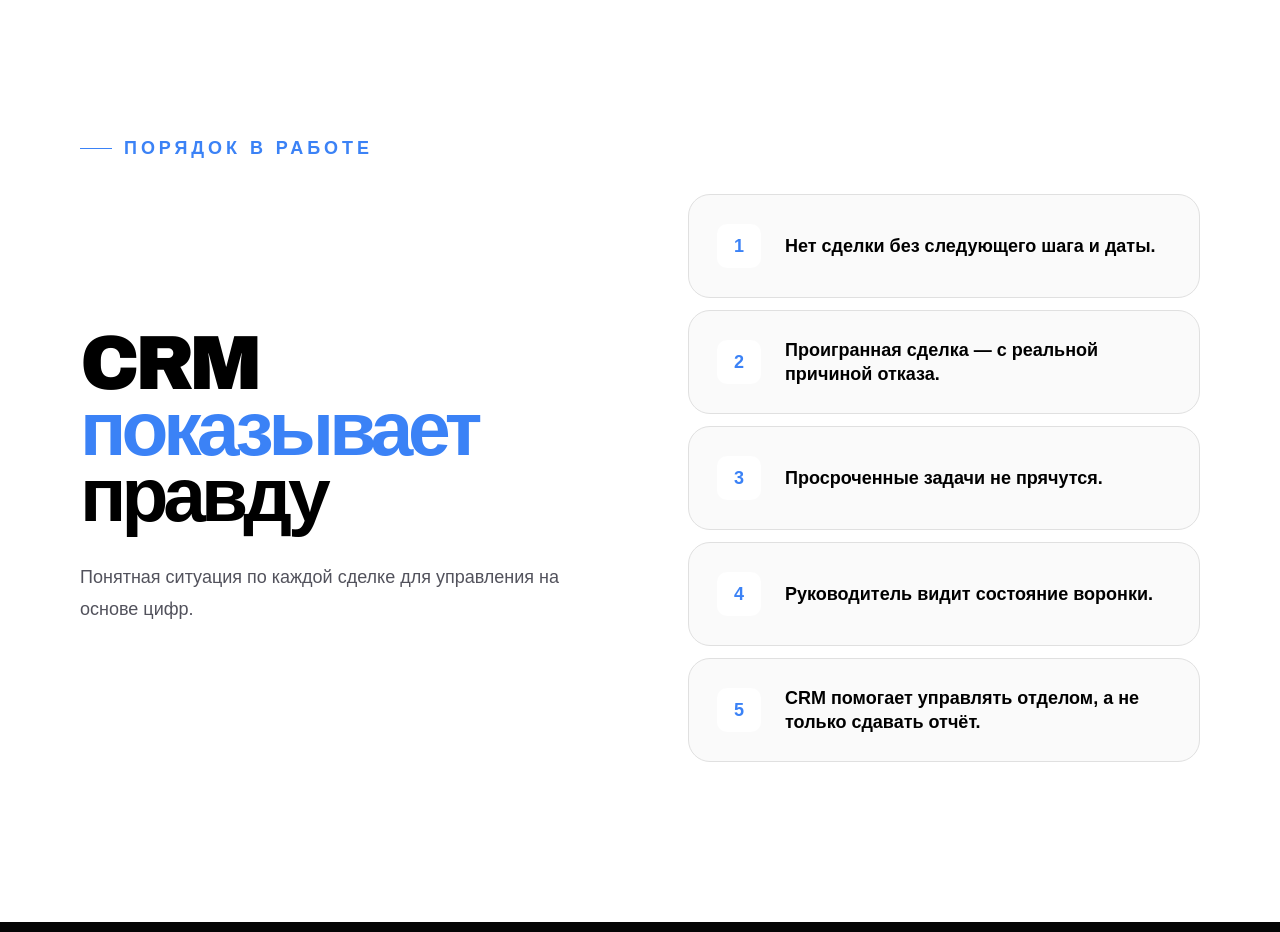
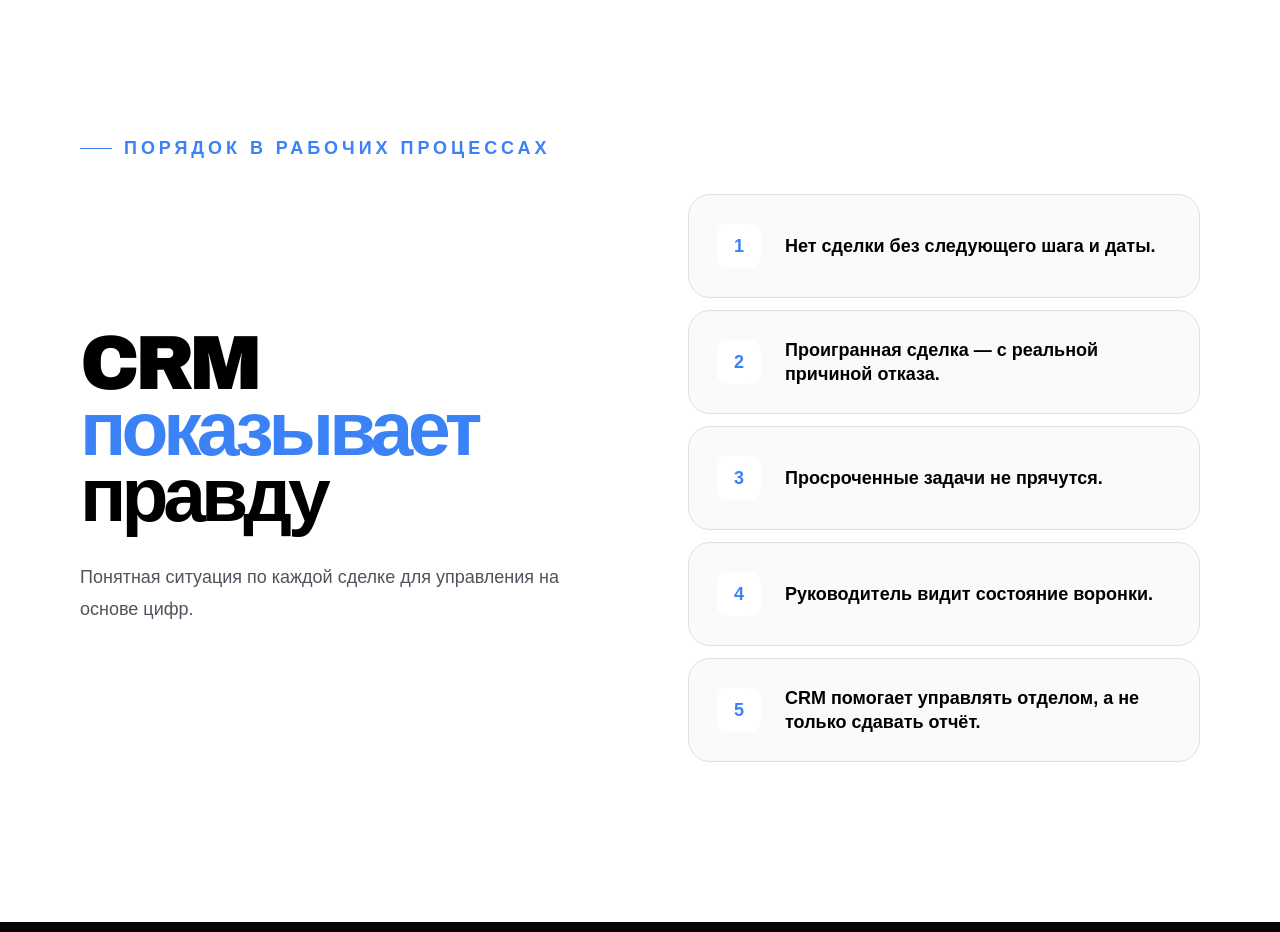
Before and after one commit to d92da/salesunit, a Next.js app: page / in a window 1280 px wide. Shown: the part 4040-4972 px from the top of the page. Built offline with nearby package versions, Linux system fonts and the light colour scheme.

Commit message:
Update home.ts

```diff
--- a/data/home.ts
+++ b/data/home.ts
@@ -111,7 +111,7 @@ export const home = {
   },
 
   digitalHygiene: {
-    label: "Порядок в работе",
+    label: "Порядок в рабочих процессах",
     title: {
       line1: "CRM показывает",
       line2: "правду",
```
